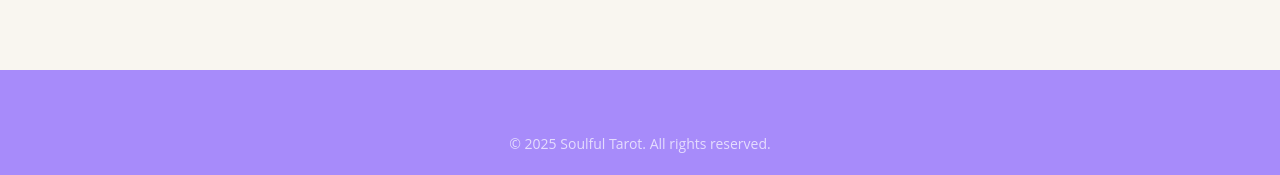
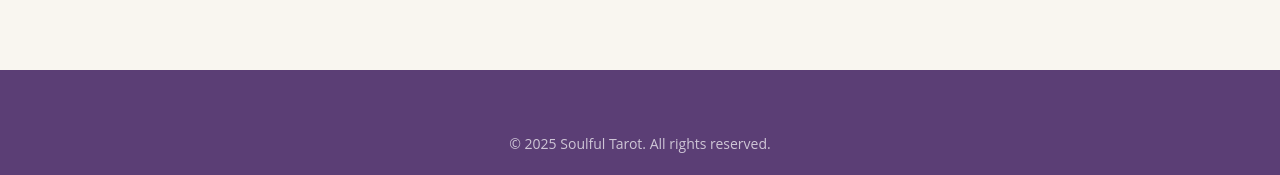
Before and after one commit to spearheadmango15/site1, a Next.js app: page / in a window 1280 px wide. Shown: the part 974-1149 px from the top of the page. Built offline with nearby package versions, Linux system fonts and the light colour scheme.

Commit message:
Update Footer.js

```diff
--- a/components/Footer.js
+++ b/components/Footer.js
@@ -1,6 +1,6 @@
 export default function Footer() {
   return (
-    <footer className="bg-amethyst text-white text-center py-6 mt-12 animate-fade-up">
+    <footer className="bg-deepPurple text-white text-center py-6 mt-12 animate-fade-up">
       <div className="max-w-6xl mx-auto text-center space-y-4">
         <div className="flex justify-center gap-6">
           {/* SVG icons */}
```
